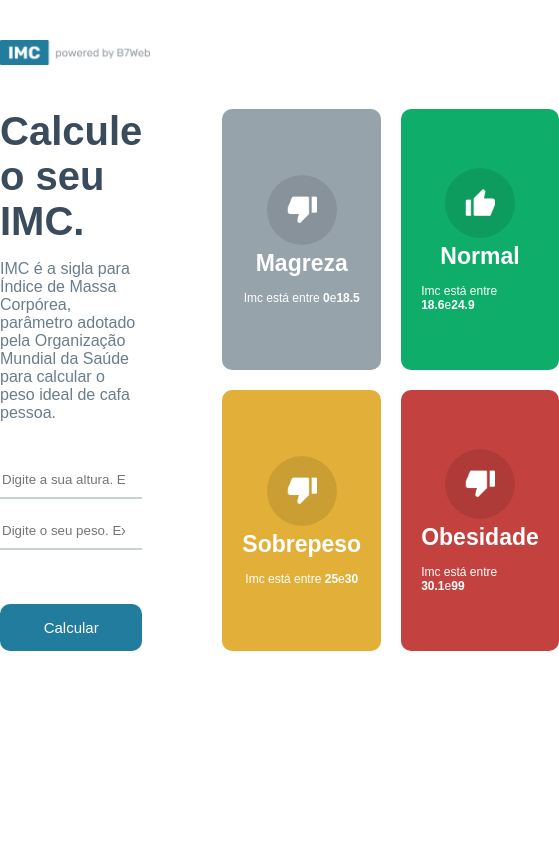
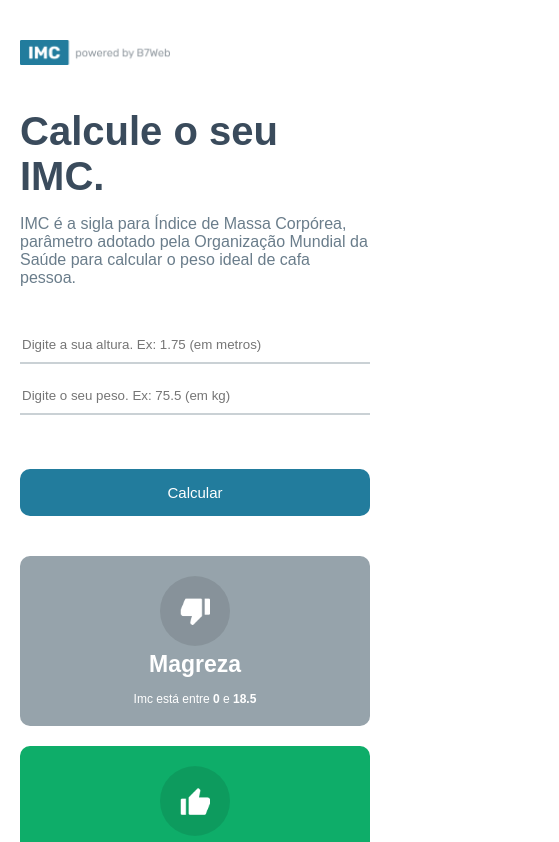
Before and after one commit to fclaudio051/React-calc-imc, a React (Create React App) app: page / in a window 390 px wide. Shown: the top 842 px of the page, 559 px wide, since content can reach past the window. Built offline with nearby package versions, Linux system fonts and the light colour scheme.

Commit message:
responsividade ok

```diff
--- a/src/App.module.css
+++ b/src/App.module.css
@@ -2,6 +2,10 @@
 
 body {
     font-family: Arial, Helvetica, sans-serif;
+}
+
+.main {
+    padding-bottom: 50px;
 }
 
 .headerContainer {
@@ -104,5 +108,36 @@
     transition: all ease .3s
 }
 .container .rightSide .rightArrow:hover {
-    opacity: .8;
+    background-color: #3799bd;
 }
+
+
+@media (max-width:770px) {
+   header {
+    padding: 0 20px;
+   }
+   .container {
+    padding: 0 20px;
+    flex-direction: column;
+   }
+   .container .leftSide {
+    margin-right: 0;
+    margin-bottom: 40px;
+   }
+    .container .rightSide {
+     margin-left: 0;
+    }
+
+    .container .rightSide .rightArrow {
+        margin-left: 0;
+        margin-top: 0;
+        border-radius: 10px;
+    }
+}
+
+@media (max-width:430px){
+    .container .rightSide .grid {
+        grid-template-columns: 1fr;
+
+    }
+}
--- a/src/components/GridItem/index.tsx
+++ b/src/components/GridItem/index.tsx
@@ -25,7 +25,7 @@
 
             <div className={styles.gridInfo}>
                 <>
-                Imc está entre <strong>{item.imc[0]}</strong>e<strong>{item.imc[1]}</strong>
+                Imc está entre <strong>{item.imc[0]}</strong> e <strong>{item.imc[1]}</strong>
                 </>
             </div>
         </div>
```
